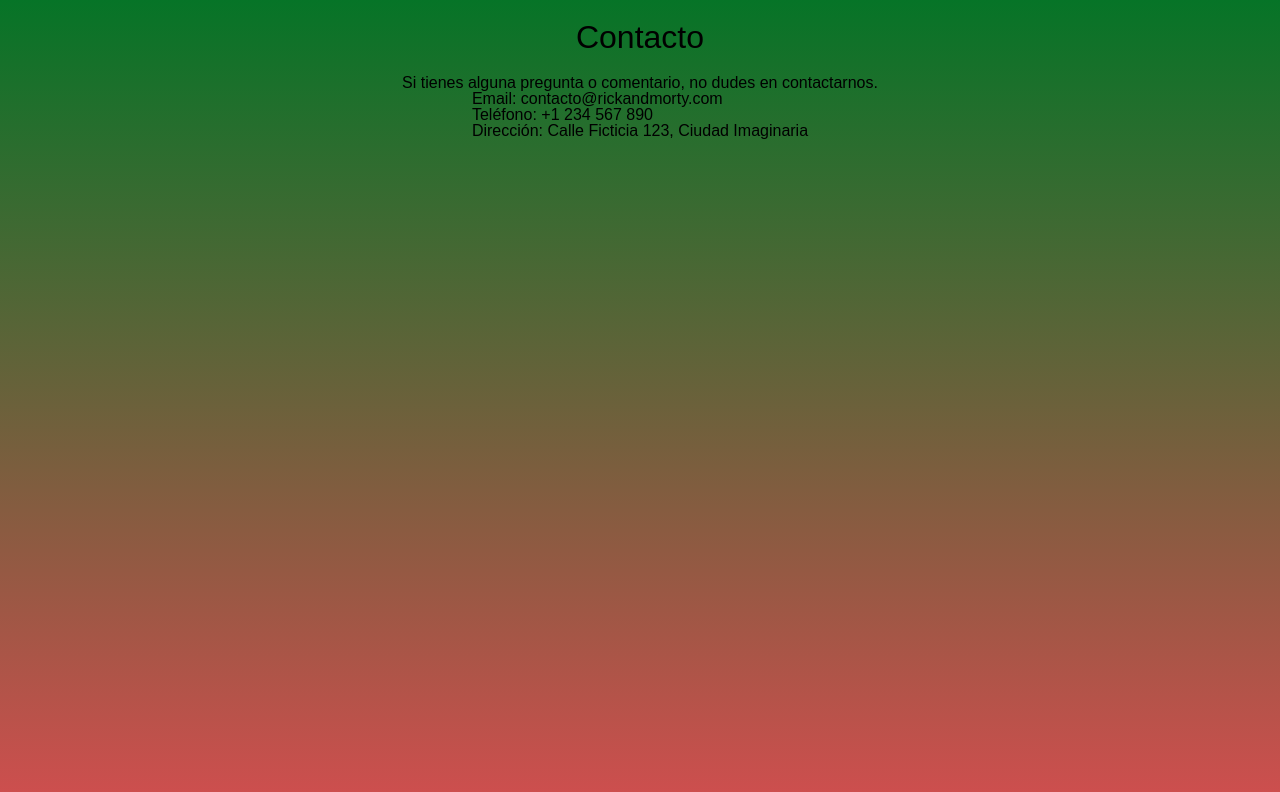
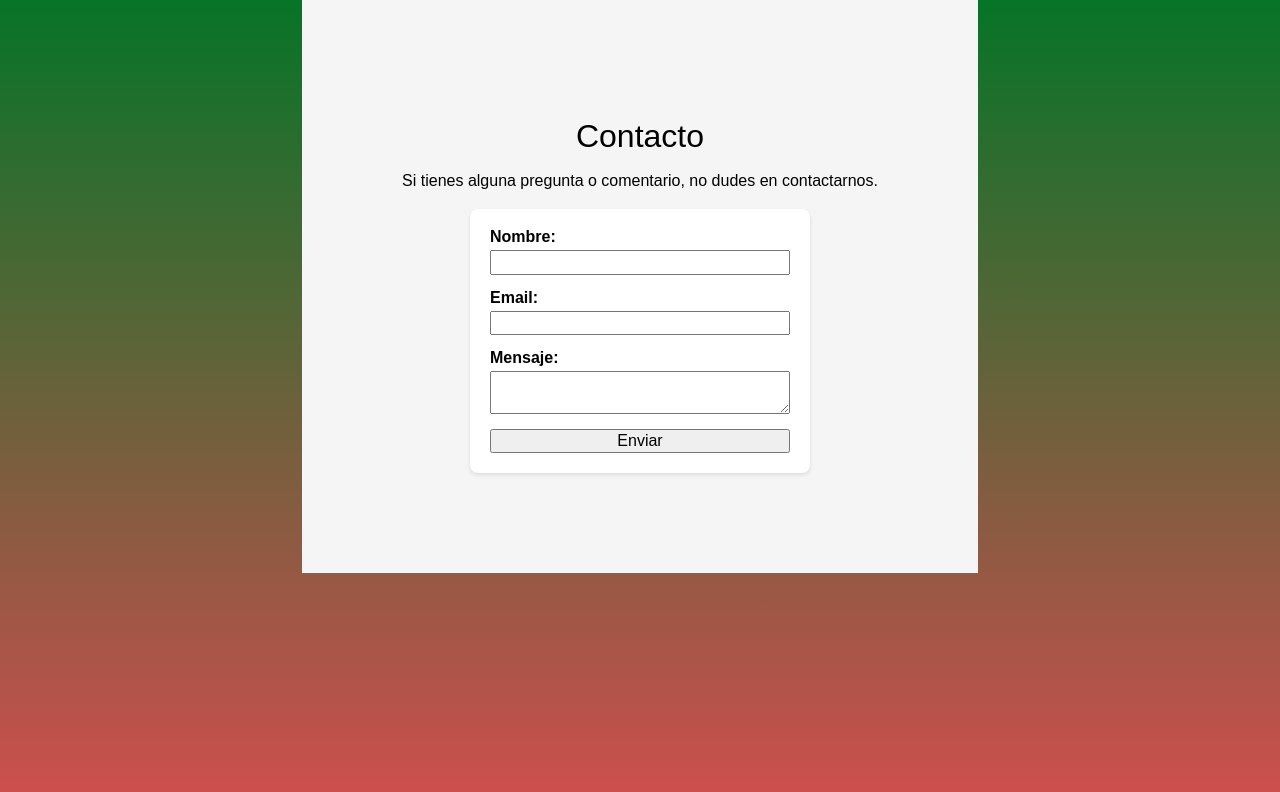
Before and after one commit to battagliajose/tecno3f_react_tp2, a React (Vite) app: page /contacto in a window 1280 px wide. Shown: the top 792 px of the page. Built offline with nearby package versions, Linux system fonts and the light colour scheme; no server answers.

Commit message:
Formulario de Contacto con react-hook-fomr

```diff
--- a/package.json
+++ b/package.json
@@ -13,6 +13,7 @@
     "axios": "^1.16.0",
     "react": "^19.2.6",
     "react-dom": "^19.2.6",
+    "react-hook-form": "^7.80.0",
     "react-router": "^7.18.0"
   },
   "devDependencies": {
--- a/src/pages/contacto/Contacto.tsx
+++ b/src/pages/contacto/Contacto.tsx
@@ -1,13 +1,64 @@
+import { useForm } from "react-hook-form";
+import "@styles/contacto.css";
+
 export default function Contacto() {
+  interface ContactoProps {
+    nombre: string;
+    email: string;
+    mensaje: string;
+  }
+
+  const {
+    register,
+    handleSubmit,
+    formState: { errors },
+    reset,
+  } = useForm<ContactoProps>();
+
   return (
-    <>
+    <div className="contacto-container">
       <h1>Contacto</h1>
       <p>Si tienes alguna pregunta o comentario, no dudes en contactarnos.</p>
-      <ul>
-        <li>Email: contacto@rickandmorty.com</li>
-        <li>Teléfono: +1 234 567 890</li>
-        <li>Dirección: Calle Ficticia 123, Ciudad Imaginaria</li>
-      </ul>
-    </>
+      <form
+        className="contacto-form"
+        onSubmit={handleSubmit((data) => {
+          console.log(data);
+          reset();
+        })}
+      >
+        <div className="contacto-form-group">
+          <label htmlFor="nombre">Nombre:</label>
+          <input
+            id="nombre"
+            {...register("nombre", { required: "El nombre es obligatorio" })}
+          />
+          {errors.nombre && (
+            <span className="spanError">{errors.nombre.message}</span>
+          )}
+        </div>
+        <div className="contacto-form-group">
+          <label htmlFor="email">Email:</label>
+          <input
+            id="email"
+            type="email"
+            {...register("email", { required: "El email es obligatorio" })}
+          />
+          {errors.email && (
+            <span className="spanError">{errors.email.message}</span>
+          )}
+        </div>
+        <div className="contacto-form-group">
+          <label htmlFor="mensaje">Mensaje:</label>
+          <textarea
+            id="mensaje"
+            {...register("mensaje", { required: "El mensaje es obligatorio" })}
+          />
+          {errors.mensaje && (
+            <span className="spanError">{errors.mensaje.message}</span>
+          )}
+        </div>
+        <button type="submit">Enviar</button>
+      </form>
+    </div>
   );
 }
--- /dev/null
+++ b/src/styles/contacto.css
@@ -0,0 +1,45 @@
+.contacto-container {
+  display: flex;
+  flex-direction: column;
+  align-items: center;
+  justify-content: center;
+  background-color: #f5f5f5;
+  padding: 100px;
+}
+
+.contacto-container h1 {
+  text-align: center;
+  margin-top: 20px;
+}
+
+.contacto-container p {
+  text-align: center;
+  margin-bottom: 20px;
+}
+
+.contacto-form {
+  display: flex;
+  flex-direction: column;
+  width: 300px;
+  padding: 20px;
+  background-color: #fff;
+  border-radius: 8px;
+  box-shadow: 0 2px 4px rgba(0, 0, 0, 0.1);
+}
+
+.contacto-form-group {
+  margin-bottom: 15px;
+  display: flex;
+  flex-direction: column;
+}
+
+.contacto-form label {
+  margin-bottom: 5px;
+  font-weight: bold;
+}
+
+.spanError {
+  color: red;
+  font-size: 12px;
+  margin-top: 5px;
+}
```
Also changed, not shown: 1 other file (tests, documents, lock files or other folders).
